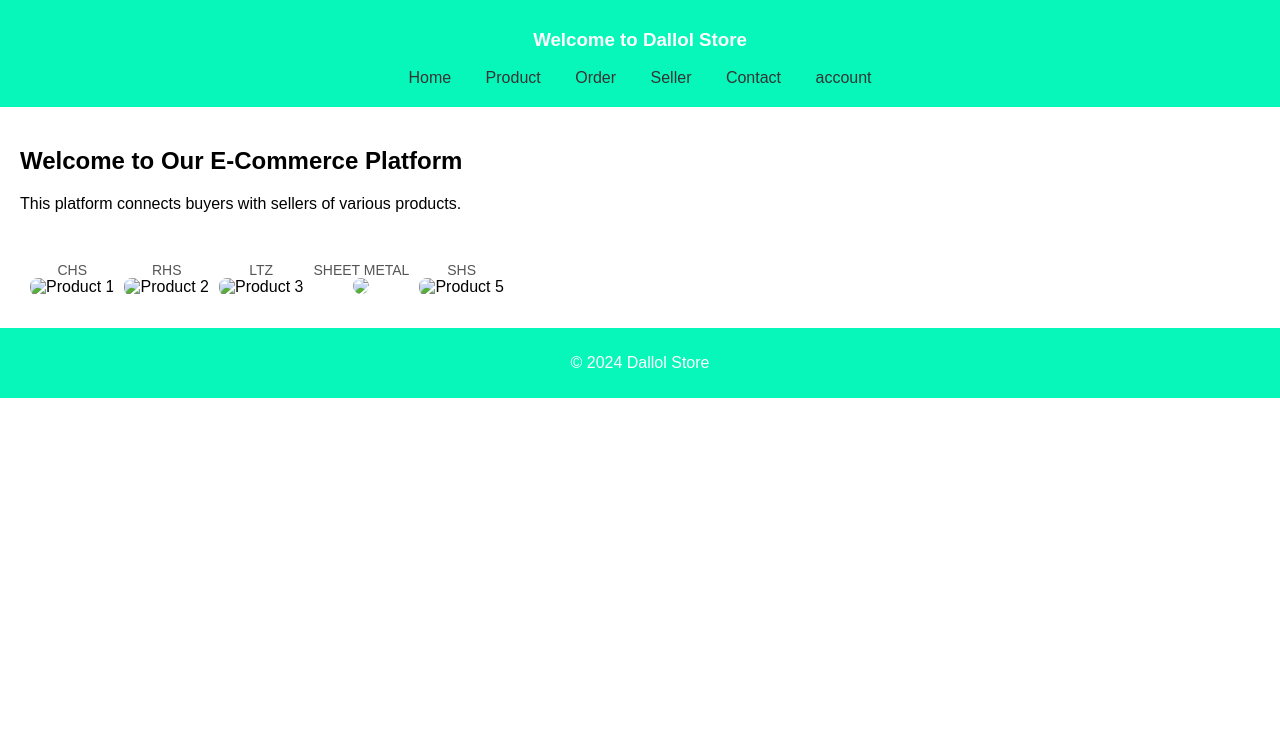
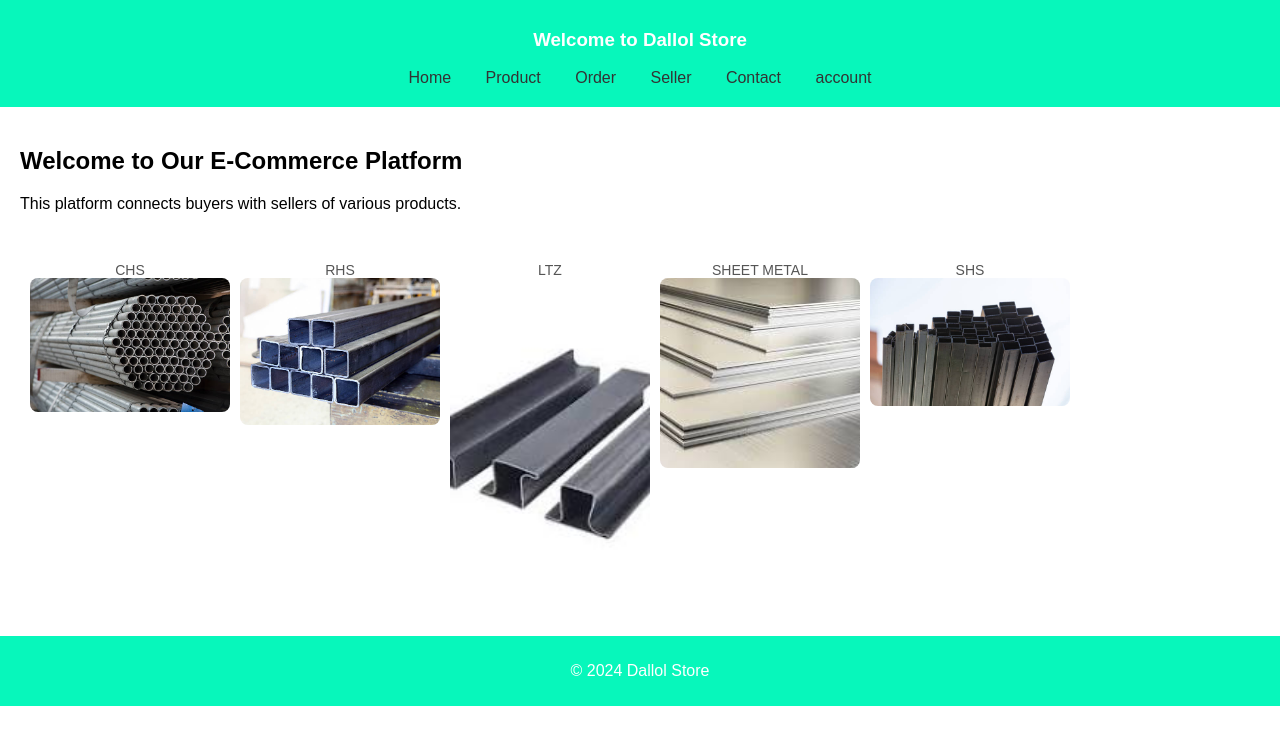
Before and after one commit to maebel777/dallol-super, a plain HTML site: page home.html in a window 1280 px wide. Drawn offline with Linux system fonts and the light colour scheme.

Commit message:
Add files via upload

```diff
--- a/home.html
+++ b/home.html
@@ -70,28 +70,28 @@
         <div class="scroll-container">
             <div class="image-container">
                 <div class="caption">CHS</div>
-                <img src="images/chs.jpg" alt="Product 1">
+                <img src="chs.jpg" alt="Product 1">
 
             </div>
             <div class="image-container">
                 <div class="caption">RHS</div>
-                <img src="images/rhs.jpg" alt="Product 2">
+                <img src="rhs.jpg" alt="Product 2">
 
             </div>
             <div class="image-container">
                 <div class="caption">LTZ</div>
-                <img src="images/ltz.jpg" alt="Product 3">
+                <img src="ltz.jpg" alt="Product 3">
 
             </div>
 
             <div class="image-container">
                 <div class="caption">SHEET METAL</div>
-                <img src="images/sheet.jpg"Product 4">
+                <img src="sheet.jpg"Product 4">
 
             </div>
             <div class="image-container">
                 <div class="caption">SHS</div>
-                <img src="images/shs.jpg" alt="Product 5">
+                <img src="shs.jpg" alt="Product 5">
 
             </div>
 
```
